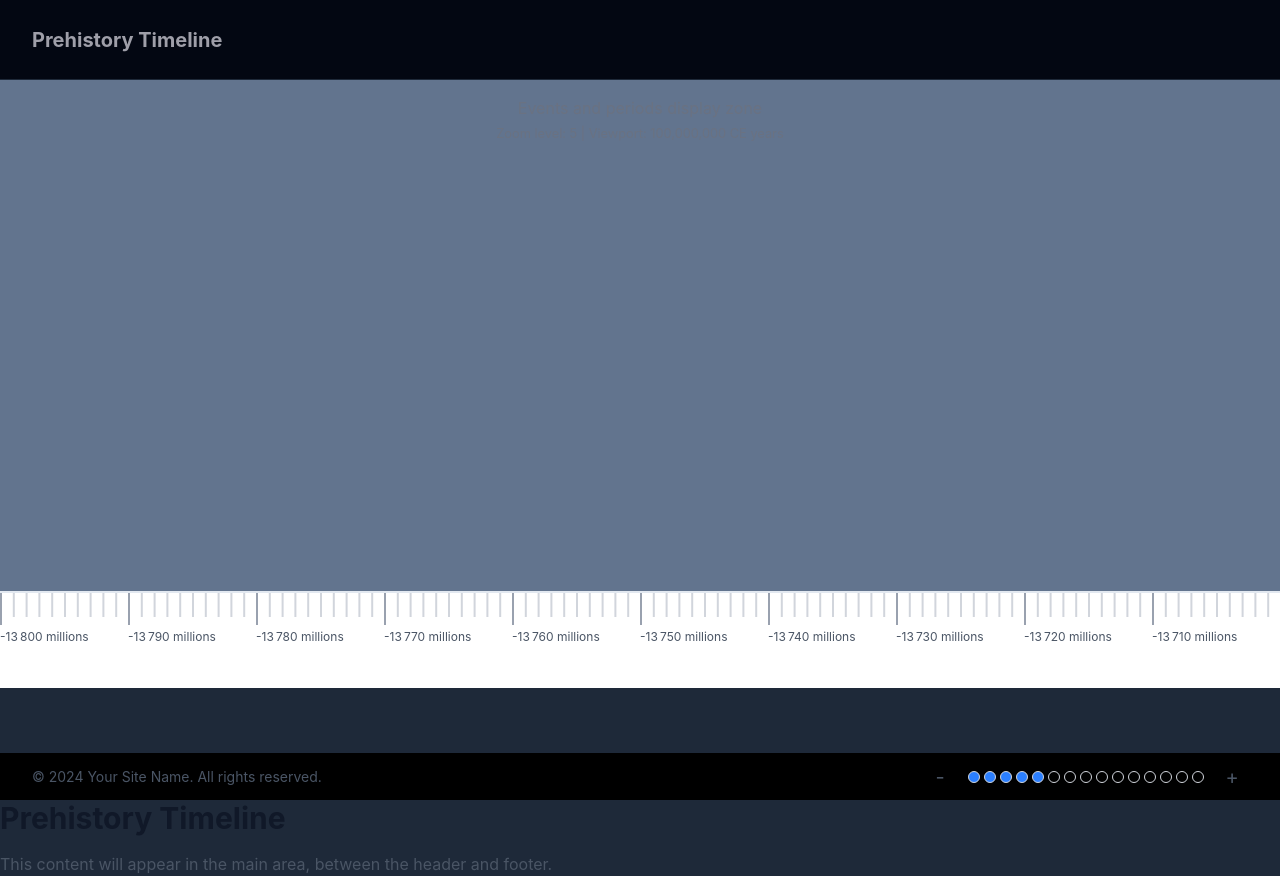
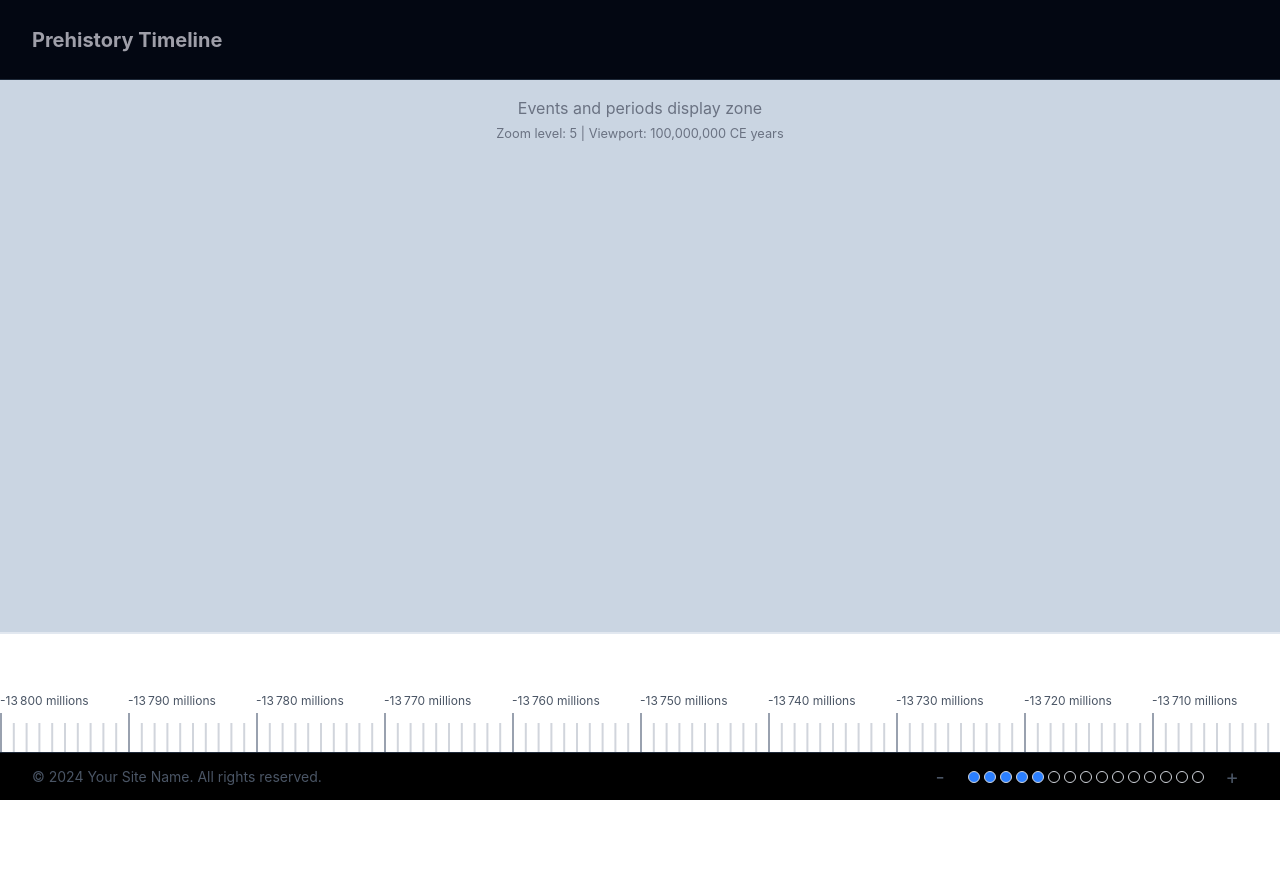
Before and after one commit to bolinocroustibat/universe-timeline, a SvelteKit app: page / in a window 1280 px wide. After the commit the page ends 800 px from the top, so only its background shows below. Built offline with nearby package versions, Linux system fonts and the light colour scheme.

Commit message:
fix: DOM refactor

```diff
--- a/src/lib/components/Footer.svelte
+++ b/src/lib/components/Footer.svelte
@@ -2,7 +2,7 @@
 import Zoom from "$lib/components/footer/Zoom.svelte"
 </script>
 
-<footer class="fixed bottom-0 left-0 right-0 h-12 bg-black border-t border-gray-800">
+<footer class="h-12 bg-black border-t border-gray-800 flex-shrink-0">
 	<div class="h-full max-w-7xl mx-auto px-4 sm:px-6 lg:px-8 flex items-center justify-between">
 		<p class="text-sm text-gray-600">© 2024 Your Site Name. All rights reserved.</p>
 		<Zoom />
--- a/src/lib/components/Header.svelte
+++ b/src/lib/components/Header.svelte
@@ -1,4 +1,4 @@
-<header class="fixed top-0 left-0 right-0 h-20 bg-gray-950 border-b border-gray-800">
+<header class="h-20 bg-gray-950 border-b border-gray-800 flex-shrink-0">
 	<nav class="h-full max-w-7xl mx-auto px-4 sm:px-6 lg:px-8 flex items-center justify-between">
 		<h1 class="text-xl font-bold text-zinc-400">Prehistory Timeline</h1>
 	</nav>
--- a/src/lib/components/Main.svelte
+++ b/src/lib/components/Main.svelte
@@ -305,7 +305,7 @@ function performCenteredZoom(newZoomLevel: number, targetCenterYear?: number) {
 </script>
 
 <main
-	class="h-screen pt-20 pb-28 px-4 sm:px-6 lg:px-8 overflow-hidden"
+	class="flex-1 w-full overflow-hidden flex flex-col"
 	onwheel={handleWheel}
 >
 	{#if env.PUBLIC_DEBUG === "true"}
@@ -335,10 +335,10 @@ function performCenteredZoom(newZoomLevel: number, targetCenterYear?: number) {
 		onmousemove={handleMouseMove}
 		onmouseup={handleMouseUp}
 		onmouseleave={handleMouseLeave}
-		class="h-full flex flex-col overflow-hidden cursor-grab select-none -mx-4 sm:-mx-6 lg:-mx-8"
+		class="flex-1 w-full flex flex-col overflow-hidden cursor-grab select-none"
 	>
 		<!-- Events and Periods Display Zone -->
-		<div class="flex-1 bg-slate-500 border-b border-slate-200 overflow-hidden">
+		<div class="w-full flex-[4] bg-slate-300 border-b border-slate-200 overflow-hidden">
 			<div class="h-full relative overflow-hidden">
 				<!-- Events and periods will be rendered here -->
 				<!-- This zone will respond to zoom/pan changes through the shared state -->
@@ -351,31 +351,30 @@ function performCenteredZoom(newZoomLevel: number, targetCenterYear?: number) {
 		</div>
 
 		<!-- Timeline Zone -->
-		<div class="h-24 bg-white border-t border-slate-200 overflow-hidden">
-			<div class="h-full relative overflow-hidden">
+		<div class="w-full flex-[1] bg-white border-t border-slate-200 overflow-hidden relative">
+
+
 			<!-- Minor ticks (rendered first, behind major ticks) -->
 			{#each visibleMinorTicks as tick}
 				<div
-						class="absolute top-0 h-full flex flex-col justify-start"
+					class="absolute bottom-0 h-full flex flex-col justify-end"
 					style="transform: translateX({tick.position}px)"
 				>
 					<div class="h-1/4 w-0.5 bg-gray-300"></div>
 				</div>
 			{/each}
-
 			<!-- Major ticks (rendered second, on top) -->
 			{#each visibleMajorTicks as tick}
 				<div
-						class="absolute top-0 h-full flex flex-col justify-start"
+					class="absolute bottom-0 h-full flex flex-col justify-end"
 					style="transform: translateX({tick.position}px)"
 				>
-						<div class="h-1/3 w-0.5 bg-gray-400"></div>
-						<span class="text-xs text-gray-600 mt-1 text-center whitespace-nowrap -ml-1/2">
+					<span class="text-xs text-gray-600 mb-1 text-center whitespace-nowrap -ml-1/2">
 						{formatYear(tick.year, "fr", majorTickInterval)}
 					</span>
+					<div class="h-1/3 w-0.5 bg-gray-400"></div>
 				</div>
 			{/each}
 		</div>
 	</div>
-	</div>
 </main>
--- a/src/routes/+layout.svelte
+++ b/src/routes/+layout.svelte
@@ -1,13 +1,11 @@
 <script lang="ts">
 import Footer from "$lib/components/Footer.svelte"
 import Header from "$lib/components/Header.svelte"
-import Main from "$lib/components/Main.svelte"
 import "../app.css"
 </script>
 
-<div class="min-h-screen bg-gray-800">
+<div class="min-h-screen bg-gray-800 flex flex-col">
 	<Header />
-	<Main />
 	<slot />
 	<Footer />
 </div>
--- a/src/routes/+page.svelte
+++ b/src/routes/+page.svelte
@@ -1,4 +1,5 @@
-<div class="space-y-4">
-  <h1 class="text-3xl font-bold text-gray-900">Prehistory Timeline</h1>
-  <p class="text-gray-600">This content will appear in the main area, between the header and footer.</p>
-</div>
+<script lang="ts">
+import Main from "$lib/components/Main.svelte"
+</script>
+
+<Main />
```
Lines whose indentation alone changed are shown as unchanged.
